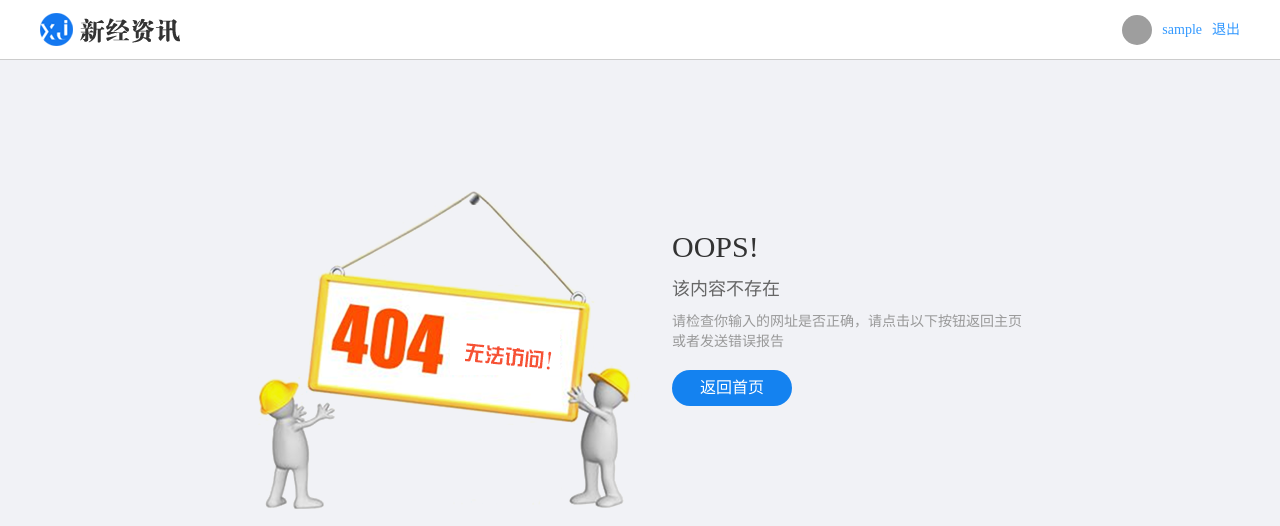
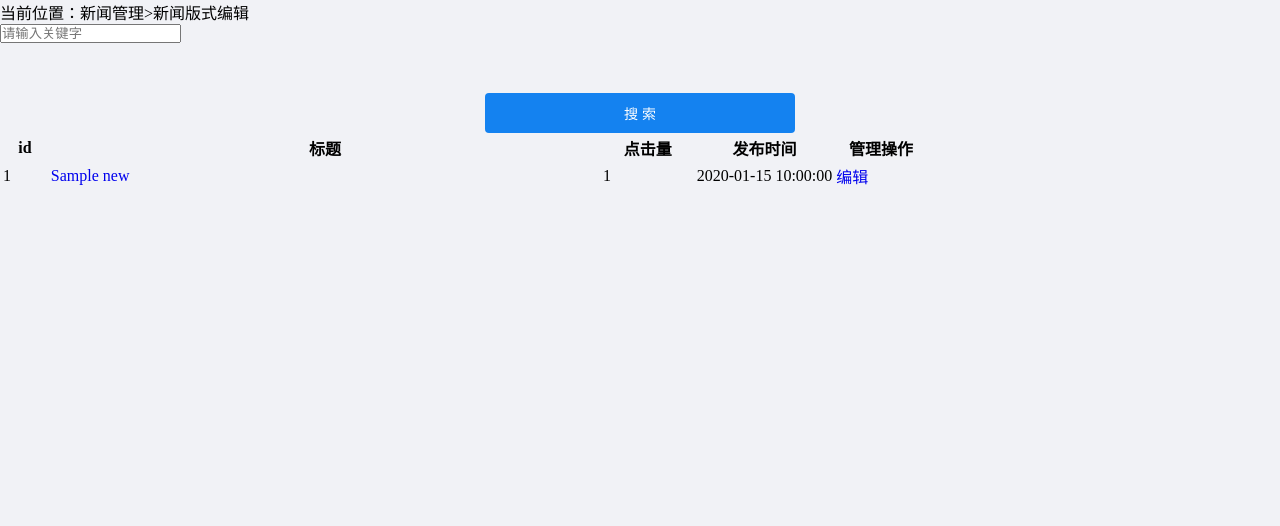
Before and after one commit to PyElite/devezhang.info, a Flask app: page /admin/news_edit in a window 1280 px wide. Shown: the top 526 px of the page. Run offline with Flask 2, Linux system fonts and the light colour scheme; the visitor is signed in with stand-in values (Sample User, id 1); tables that the repository leaves empty hold one stand-in row (values such as "Sample post"); parts of the project's set-up code (start-up, migrations or seed data) failed here and were passed over; some libraries are stand-ins or nearby versions; grey boxes are pictures that could not be loaded.

Commit message:
新闻版式编辑列表页面基本实现

```diff
--- a/info/modules/admin/views.py
+++ b/info/modules/admin/views.py
@@ -259,3 +259,46 @@ def news_review_detail():
             news.status = -1
 
         return jsonify(errno=RET.OK, errmsg="操作成功")
+
+
+@admin_blu.route('/news_edit')
+def news_edit_list():
+    """新闻版式编辑列表"""
+    # 1.列表需要分页，取参：页码，搜索关键字
+    page = request.args.get("page", 1)
+    keywords = request.args.get("keywords", "")  # 默认为空，html添加name="keywords"
+    # 2.校参：int
+    try:
+        page = int(page)
+    except Exception as e:
+        current_app.logger.error(e)
+        page = 1
+    # 3.查询所有新闻并按创建时间排序后分页
+    news = []
+    current_page = 1
+    total_page = 1
+    try:
+        filters = []
+        if keywords:
+            # 关键的检索功能实现:标题包含关键字
+            filters.append(News.title.contains(keywords))
+        # 分页查询
+        paginate = News.query.filter(*filters). \
+            order_by(News.create_time.desc()). \
+            paginate(page, constants.ADMIN_NEWS_PAGE_MAX_COUNT, False)
+        news = paginate.items
+        current_page = paginate.page
+        total_page = paginate.pages
+    except Exception as e:
+        current_app.logger.error(e)
+    # 4.将数据转成字典列表
+    news_list = []
+    for new in news:
+        news_list.append(new.to_basic_dict())
+
+    data = {
+        "news_list": news_list,
+        "current_page": current_page,
+        "total_page": total_page
+    }
+    return render_template("admin/news_edit.html", data=data)
--- a/info/templates/admin/index.html
+++ b/info/templates/admin/index.html
@@ -28,7 +28,7 @@
 			<div class="first_menu"><a href="#" class="icon02">新闻管理</a></div>
 			<ul class="sub_menu">
 				<li><a href="{{ url_for("admin.news_review_list") }}" class="icon031" target="main_frame">新闻审核</a></li>
-				<li><a href="news_edit.html" class="icon032" target="main_frame">新闻版式编辑</a></li>
+				<li><a href="{{ url_for("admin.news_edit_list") }}" class="icon032" target="main_frame">新闻版式编辑</a></li>
 				<li><a href="news_type.html" class="icon034" target="main_frame">新闻分类管理</a></li>
 			</ul>
 		</div>
--- a/info/templates/admin/news_edit.html
+++ b/info/templates/admin/news_edit.html
@@ -21,92 +21,26 @@
 
 	<div class="pannel">
 			<table class="common_table">
+
 				 <tr>
                     <th width="5%">id</th>
-					<th width="70%">标题</th>
+                    <th width="60%">标题</th>
+                    <th width="10%">点击量</th>
                     <th width="15%">发布时间</th>
                     <th width="10%">管理操作</th>
                 </tr>
+                {% for news in data.news_list %}
                     <tr>
-					<td>1</td>
-					<td class="tleft">日本史上最大IPO之一要来了：软银计划将手机业务分拆上市</td>
-					<td>2018-3-5 21:39:05</td>
+                        <td>{{ news.id }}</td>
+                        <td class="tleft"><a href="/news/{{ news.id }}" target="_blank">{{ news.title }}</a></td>
+                        <td>{{ news.clicks }}</td>
+                        <td>{{ news.create_time }}</td>
                         <td>
-						<a href="news_edit_detail.html" class="edit">编辑</a>
+                            <a href="#" class="edit">编辑</a>
                         </td>
                     </tr>
-				<tr>
-					<td>2</td>
-					<td class="tleft">日本史上最大IPO之一要来了：软银计划将手机业务分拆上市</td>
-					<td>2018-3-5 21:39:05</td>
-					<td>
-						<a href="news_edit_detail.html" class="edit">编辑</a>
-					</td>
-				</tr>
-				<tr>
-					<td>3</td>
-					<td class="tleft">日本史上最大IPO之一要来了：软银计划将手机业务分拆上市</td>
-					<td>2018-3-5 21:39:05</td>
-					<td>
-						<a href="news_edit_detail.html" class="edit">编辑</a>
-					</td>
-				</tr>
-				<tr>
-					<td>4</td>
-					<td class="tleft">日本史上最大IPO之一要来了：软银计划将手机业务分拆上市</td>
-					<td>2018-3-5 21:39:05</td>
-					<td>
-						<a href="news_edit_detail.html" class="edit">编辑</a>
-					</td>
-				</tr>
-				<tr>
-					<td>5</td>
-					<td class="tleft">日本史上最大IPO之一要来了：软银计划将手机业务分拆上市</td>
-					<td>2018-3-5 21:39:05</td>
-					<td>
-						<a href="news_edit_detail.html" class="edit">编辑</a>
-					</td>
-				</tr>
-				<tr>
-					<td>6</td>
-					<td class="tleft">日本史上最大IPO之一要来了：软银计划将手机业务分拆上市</td>
-					<td>2018-3-5 21:39:05</td>
-					<td>
-						<a href="news_edit_detail.html" class="edit">编辑</a>
-					</td>
-				</tr>
-				<tr>
-					<td>7</td>
-					<td class="tleft">日本史上最大IPO之一要来了：软银计划将手机业务分拆上市</td>
-					<td>2018-3-5 21:39:05</td>
-					<td>
-						<a href="news_edit_detail.html" class="edit">编辑</a>
-					</td>
-				</tr>
-				<tr>
-					<td>8</td>
-					<td class="tleft">日本史上最大IPO之一要来了：软银计划将手机业务分拆上市</td>
-					<td>2018-3-5 21:39:05</td>
-					<td>
-						<a href="news_edit_detail.html" class="edit">编辑</a>
-					</td>
-				</tr>
-				<tr>
-					<td>9</td>
-					<td class="tleft">日本史上最大IPO之一要来了：软银计划将手机业务分拆上市</td>
-					<td>2018-3-5 21:39:05</td>
-					<td>
-						<a href="news_edit_detail.html" class="edit">编辑</a>
-					</td>
-				</tr>
-				<tr>
-					<td>10</td>
-					<td class="tleft">日本史上最大IPO之一要来了：软银计划将手机业务分拆上市</td>
-					<td>2018-3-5 21:39:05</td>
-					<td>
-						<a href="news_edit_detail.html" class="edit">编辑</a>
-					</td>
-				</tr>
+                {% endfor %}
+
 			</table>
 		</div>
 
@@ -117,10 +51,10 @@
         <script>
 			$(function() {
 				$("#pagination").pagination({
-					currentPage: 2,
-					totalPage: 3,
+                    currentPage: {{ data.current_page }},
+                    totalPage: {{ data.total_page }},
                     callback: function(current) {
-					    alert('ok!');
+                        window.location = '/admin/news_edit?page=' + current
 					}
 				});
 			});
```
Lines whose indentation alone changed are shown as unchanged.
